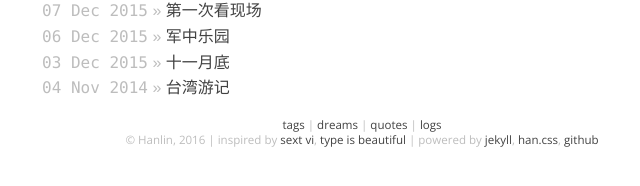
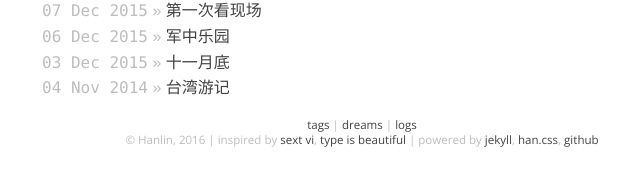
Before and after one commit to onion7878/word, a Jekyll site: the page built from index.html, in a window 1280 px wide. Shown: the part 200-386 px from the top of the page, without its empty margins (278-918 px from the left). Built offline with Jekyll 4.4.1, drawn with Linux system fonts in a browser that asks for light colours.

Commit message:
remove quotes

```diff
--- a/_includes/footer.html
+++ b/_includes/footer.html
@@ -2,7 +2,6 @@
 	<div class="text-center gray-color font-size-small font-open-sans">
 		<span><a href="/tags.html">tags</a></span> |
 		<span><a href="/dreams.html">dreams</a></span> |
-		<span><a href="/quotes.html">quotes</a></span> |
 		<pan><a href="/log.html">logs</a></span>
 	</div>
 	<div class="text-center gray-color font-size-small font-open-sans">
```
